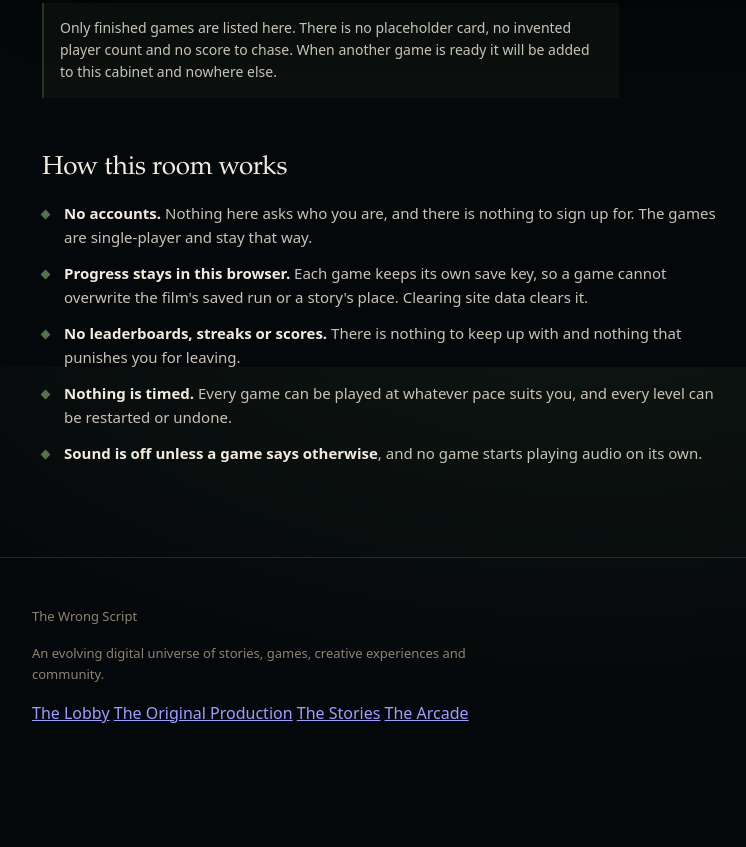
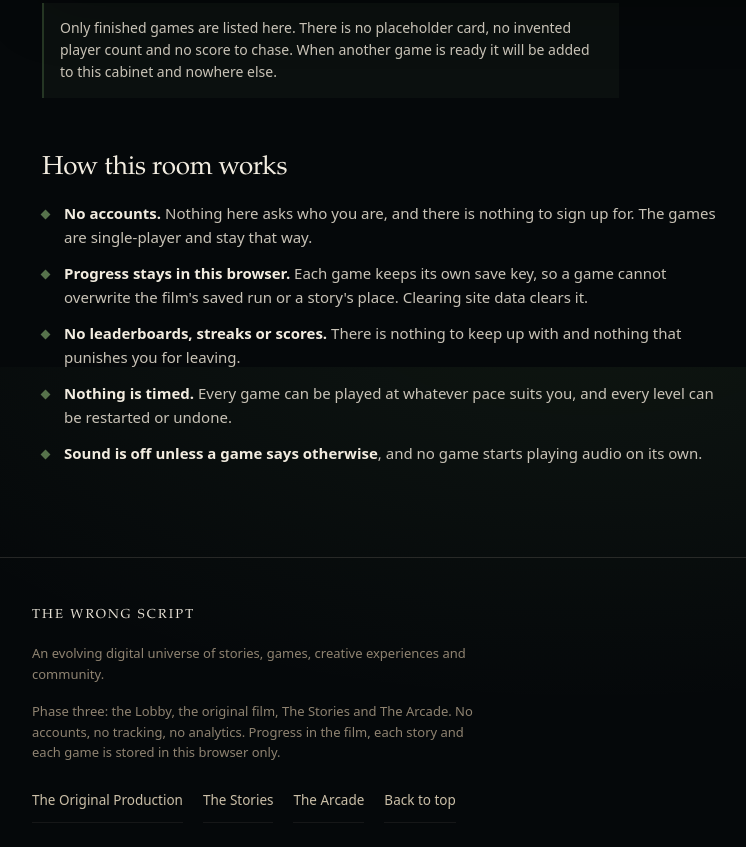
Before and after one commit to Wednesday-Evening/the-wrong-script, a plain HTML site: page arcade/index.html in a window 1280 px wide. Shown: the part 1233-2080 px from the top of the page, without its empty margins (48-794 px from the left). Before the commit the page ends 1991 px from the top, so only its background shows below. Drawn offline with Linux system fonts and the light colour scheme.

Commit message:
AppJet agent update (3 files)
- Edit arcade/index.html
- Edit arcade/signal-path/index.html
- Edit index.html

```diff
--- a/arcade/index.html
+++ b/arcade/index.html
@@ -84,14 +84,15 @@
 
 <footer class="site-footer">
   <div class="footer-inner">
-    <p class="foot-brand">The Wrong Script</p>
+    <span class="wordmark">The Wrong Script</span>
     <p>An evolving digital universe of stories, games, creative experiences and community.</p>
-    <nav aria-label="Footer">
-      <a href="../">The Lobby</a>
+    <p>Phase three: the Lobby, the original film, The Stories and The Arcade. No accounts, no tracking, no analytics. Progress in the film, each story and each game is stored in this browser only.</p>
+    <div class="footer-links">
       <a href="../film/">The Original Production</a>
       <a href="../stories/">The Stories</a>
-      <a href="./" aria-current="page">The Arcade</a>
-    </nav>
+      <a href="./">The Arcade</a>
+      <a href="../#top">Back to top</a>
+    </div>
   </div>
 </footer>
 
```
Also changed, not shown: arcade/signal-path/index.html (+6 -5 lines), index.html (+2 -1 lines).
